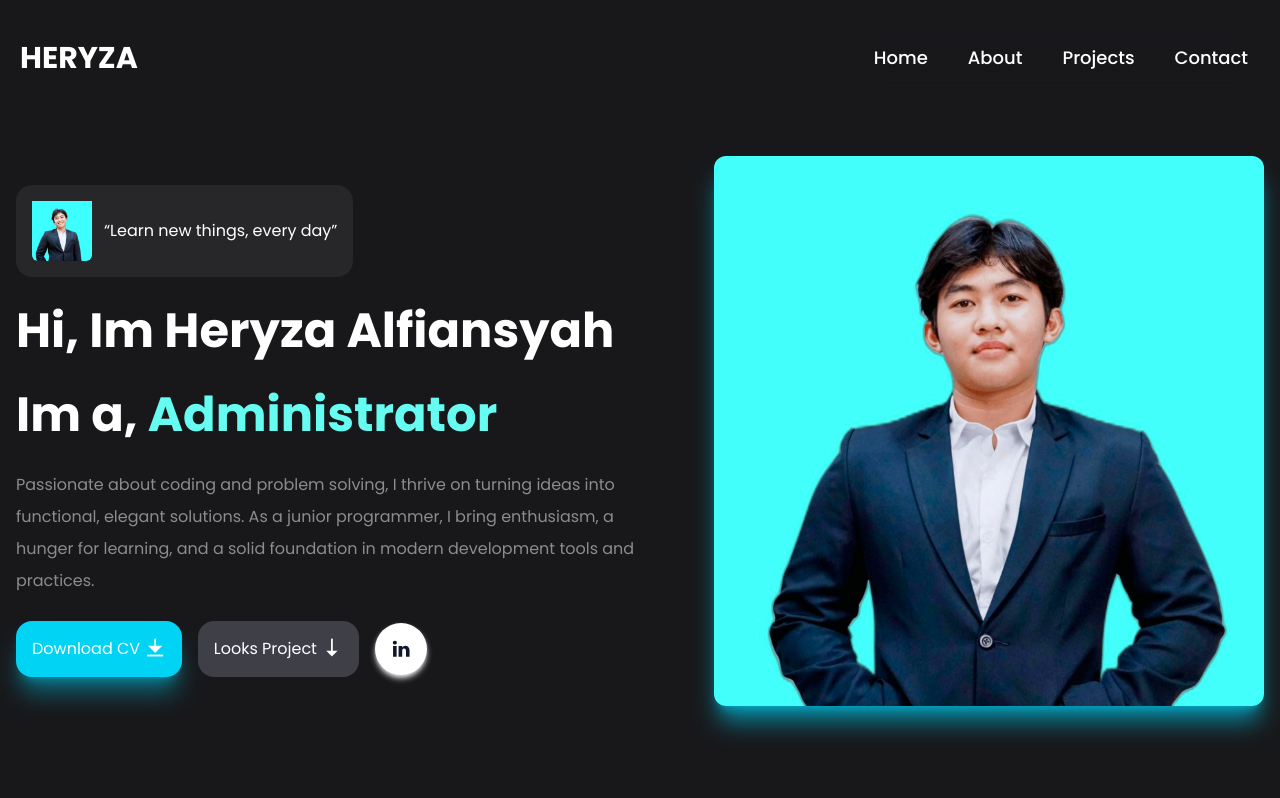
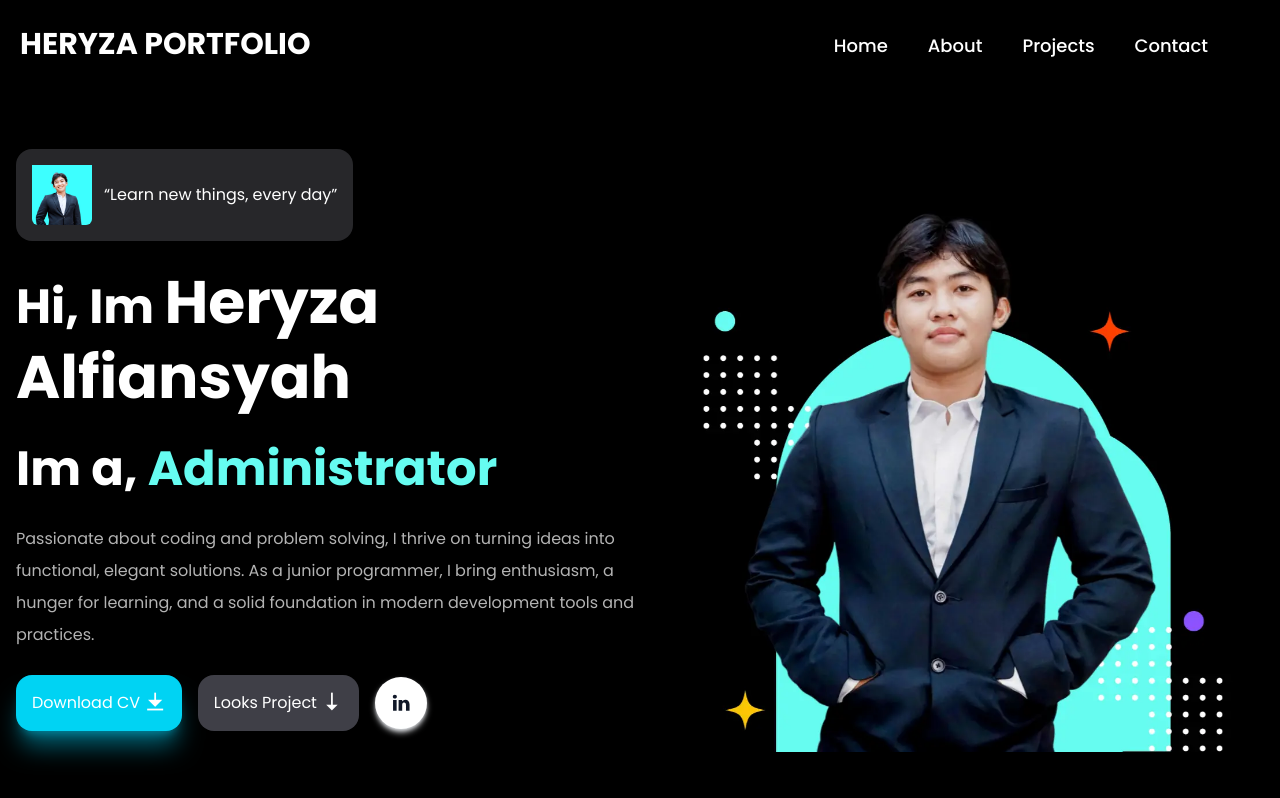
Before and after one commit to asthmon/heryza-portfolio, a React (Vite) app: page / in a window 1280 px wide. Shown: the top 798 px of the page. Built offline with nearby package versions, Linux system fonts and the light colour scheme.

Commit message:
big important update

```diff
--- a/index.html
+++ b/index.html
@@ -3,6 +3,7 @@
 
 <head>
   <meta charset="UTF-8" />
+  <meta name="google-site-verification" content="7VFv7pqZnbUwrJhQGMXyrc3_0O_ZgQ4HRI2z6ssWpvk" />
   <link rel="icon" type="image/svg+xml" href="/assets/favicon.ico" />
   <meta name="viewport" content="width=device-width, initial-scale=1.0" />
   <!-- font poppin -->
@@ -12,7 +13,7 @@
   <title>Heryza</title>
 </head>
 
-<body class="bg-zinc-900 text-white" id="about">
+<body class="bg-black text-white" id="about">
   <div id="root"></div>
   <script type="module" src="/src/main.jsx"></script>
 </body>
--- a/src/App.jsx
+++ b/src/App.jsx
@@ -6,36 +6,39 @@ function App() {
 
   return (
     <>
-      <div className="home grid md:grid-cols-2 items-center pt-10 xl:gap-0 gap-6 grid-cols-1" id="home">
+      {/*Home*/}
+      <div className="grid py-10 md:grid-cols-2 w-full items-center pt-10 xl:gap-0 gap-6 grid-cols-1" id="">
         <div className="animate__animated animate__fadeInUp animate__delay-3s">
           <div className="flex items-center gap-3 mb-6 bg-zinc-800 w-fit p-4 rounded-2xl ">
             <img src={DataImage.SubImage} alt="" className="w-15 rounded-b-md" loading="lazy" />
             <q>Learn new things, every day</q>
           </div>
-          <h1 className="text-5xl/tight font-bold mb-6">Hi, Im Heryza Alfiansyah</h1>
+          <h1 className="text-5xl/tight font-bold mb-6">Hi, Im <span className="text-6xl/tight main-header">Heryza Alfiansyah</span></h1>
           <h3 className="text-5xl/tight font-bold mb-6 typing-text">Im a, <span></span></h3>
-          <p className="text-base/loose mb-6 opacity-50">Passionate about coding and problem solving, I thrive on turning ideas into functional, elegant solutions. As a junior programmer, I bring enthusiasm, a hunger for learning, and a solid foundation in modern development tools and practices.
+          <p className="text-base/loose mb-6 opacity-70">Passionate about coding and problem solving, I thrive on turning ideas into functional, elegant solutions. As a junior programmer, I bring enthusiasm, a hunger for learning, and a solid foundation in modern development tools and practices.
           </p>
           <div className="flex items-center sm:gap-4 gap-2">
             <a href="#" className="bg-cyan-400 shadow-xl shadow-cyan-500/50 p-4 rounded-2xl hover:bg-cyan-200 transition delay-150 duration-300 ease-in-out hover:scale-110 active:scale-110">Download CV <i className="ri-download-fill ri-lg"></i></a>
             <a href="#project" className="bg-zinc-700 p-4 rounded-2xl hover:bg-zinc-600 transition delay-150 duration-300 ease-in-out hover:scale-110 active:scale-110" >Looks Project <i className="ri-arrow-down-long-fill ri-lg"></i></a>
-            <a href="https://www.linkedin.com/in/heryza-alfiansyah/" class="lg:w-13 lg:h-13 sm:w-17 sm:h-17 h-13 w-12 flex items-center relative overflow-hidden justify-center rounded-full bg-white shadow-md shadow-gray-200 group transition-all duration-300">
-              <svg class="fill-gray-900 relative z-10 transition-all duration-300 group-hover:fill-white" xmlns="http://www.w3.org/2000/svg" width="28" height="28" viewBox="0 0 72 72" fill="none">
+            <a href="https://www.linkedin.com/in/heryza-alfiansyah/" className="lg:w-13 lg:h-13 sm:w-17 sm:h-17 h-13 w-12 flex items-center relative overflow-hidden justify-center rounded-full bg-white shadow-md shadow-gray-200 group transition-all duration-300">
+              <svg className="fill-gray-900 relative z-10 transition-all duration-300 group-hover:fill-white" xmlns="http://www.w3.org/2000/svg" width="28" height="28" viewBox="0 0 72 72" fill="none">
                 <path d="M24.7612 55.999V28.3354H15.5433V55.999H24.7621H24.7612ZM20.1542 24.5591C23.3679 24.5591 25.3687 22.4348 25.3687 19.7801C25.3086 17.065 23.3679 15 20.2153 15C17.0605 15 15 17.065 15 19.7799C15 22.4346 17.0001 24.5588 20.0938 24.5588H20.1534L20.1542 24.5591ZM29.8633 55.999H39.0805V40.5521C39.0805 39.7264 39.1406 38.8985 39.3841 38.3088C40.0502 36.6562 41.5668 34.9455 44.1138 34.9455C47.4484 34.9455 48.7831 37.4821 48.7831 41.2014V55.999H58V40.1376C58 31.6408 53.4532 27.6869 47.3887 27.6869C42.4167 27.6869 40.233 30.4589 39.0198 32.347H39.0812V28.3364H29.8638C29.9841 30.9316 29.8631 56 29.8631 56L29.8633 55.999Z" fill=""></path>
               </svg>
-              <div class="absolute top-full left-0 w-full h-full shadow-xl shadow-cyan-500/50 rounded-full bg-cyan-400 z-0 transition-all duration-500 group-hover:top-0"></div>
+              <div className="absolute top-full left-0 w-full h-full shadow-xl shadow-cyan-500/50 rounded-full bg-cyan-400 z-0 transition-all duration-500 group-hover:top-0"></div>
             </a>
           </div>
         </div>
-        <img src={DataImage.HeroImage} alt="Hero Image" className="w-[550px] shadow-xl shadow-cyan-500/70 rounded-xl md:ml-auto animate__animated animate__fadeInUp animate__delay-4s" loading="lazy" />
-      </div>
+        <img src={DataImage.HeroImage} alt="Hero Image" className="w-[680px] rounded-xl md:ml-auto animate__animated animate__fadeInUp animate__delay-4s" loading="lazy" />
+      </div >
+      {/*Home*/}
 
       {/* About */}
-      <div className="about mt-32 py-10" id="about">
-        <div className="xl:w-2/3 lg:w-3/4 w-full mx-auto p-7 bg-zinc-800 rounded-lg" data-aos="fade-up"
+      <div id="aboutme" className="aboutme pt-10">
+        < div className="mt-32 py-10" >
+          <div className="xl:w-2/3 lg:w-auto w-full mx-auto p-7 bg-zinc-800 rounded-lg" data-aos="fade-up"
             data-aos-duration="1000">
             <img src={DataImage.SubImage} alt="image" className="w-20 rounded-md mb-10 sm:hidden" loading="lazy" />
-          <p className="text-base/loose mb-10">
+            <p className="text-lg/loose mb-10">
               With some of completed projects and years of hands-on experience, I combine creativity with technical precision to deliver impactful solutions. My work is rooted in a deep understanding of modern technologies and a commitment to clean, efficient code.
               Whether tackling complex challenges or refining user experiences, I thrive on turning ideas into reality. Every project reflects my dedication to quality, innovation, and continuous learning.
             </p>
@@ -53,6 +56,8 @@ function App() {
               </div>
             </div>
           </div>
+        </div>
+        {/* About */}
         {/* Tools */}
         <div className="tools mt-32">
           <h1 className="text-4xl/snug font-bold mb-4" data-aos="fade-up" data-aos-duration="1000">My Skill Set & Tools</h1>
@@ -75,11 +80,12 @@ function App() {
 
           </div>
         </div>
-      </div>
+      </div >
       {/* About */}
 
       {/* Projects */}
-      <div className="projects mt-32 py-10" id="project">
+
+      <div className="projects mt-32 py-20" id="project">
         <h1 className="text-center text-4xl font-bold mb-2" data-aos="fade-up" data-aos-duration="1000">Projects</h1>
         <p className="text-base/loose text-center opacity-50" data-aos="fade-up" data-aos-duration="1000" data-aos-delay="300">Heres Some Of my projects.</p>
         <div className="project-box mt-14 grid lg:grid-cols-3 sm:grid-cols-2 grid-cols-1 gap-4">
@@ -107,17 +113,17 @@ function App() {
 
       {/* Contact */}
 
-      <div className="contact mt-32 sm:p-10 p-0" id="contact">
+      <div className="contact mt-32 sm:p-10 p-0 py-10" id="contact">
         <h1 className="text-4xl mb-2 font-bold text-center" data-aos="fade-up" data-aos-duration="1000">Contact</h1>
         <p className="text-base/loose text-center mb-10 opacity-50" data-aos="fade-up" data-aos-duration="1000" data-aos-delay="300">Send me a message</p>
-        <form action="https://formsubmit.co/heryzariz15@gmail.com" method="POST" className="bg-zinc-800 p-10 sm:w-fit w-full mx-auto rounded-md" autoComplete="off" data-aos="fade-up" data-aos-duration="1000" data-aos-delay="500">
+        <form action="https://formsubmit.co/heryzariz15@gmail.com" method="POST" className="bg-zinc-900 opacity-20 p-10 sm:w-fit w-full mx-auto rounded-md" autoComplete="off" data-aos="fade-up" data-aos-duration="1000" data-aos-delay="500">
           <div className="flex flex-col gap-6">
             <div className="flex flex-col gap-2">
               <label className="font-semibold">Full Name</label>
               <input type="text" name="name" placeholder="Name" className="border border-zinc-500 p-2 rounded-md" required />
             </div>
             <div className="flex flex-col gap-2">
-              <label className="font-semibold" s>Email</label>
+              <label className="font-semibold">Email</label>
               <input type="email" name="email" placeholder="example123@gmail.com" className="border border-zinc-500 p-2 rounded-md" required />
             </div>
             <div className="flex flex-col gap-2">
--- a/src/components/NavBar.jsx
+++ b/src/components/NavBar.jsx
@@ -2,6 +2,17 @@ import { useState, useEffect } from "react"
 
 export default function NavBar() {
     const [active, setActive] = useState(false);
+    const [isSticky, setIsSticky] = useState(false);
+
+    useEffect(() => {
+        const handleScroll2 = () => {
+            const triggerPoint = 64;
+            setIsSticky(window.scrollY > triggerPoint);
+        };
+
+        window.addEventListener("scroll", handleScroll2);
+        return () => window.removeEventListener("scroll", handleScroll2);
+    }, []);
 
     useEffect(() => {
         const handleScroll = () => {
@@ -18,19 +29,22 @@ export default function NavBar() {
         }
     }, [])
     return (
-        <div className="navbar py-7 flex items-center justify-between">
-            <div className="logo">
-                <h1 className="text-3xl font-bold bg-cyan-300 rounded-lg shadow-md transition duration-500 shadow-cyan-500 md:shadow-none text-black p-1 md:bg-transparent
-                md:text-white md:hover:text-cyan-300">HERYZA</h1>
-            </div>
-            <ul className={`menu flex items-center sm:gap-10 gap-4 md:static fixed left-1/2 -translate-x-1/2
-            md:-translate-x-0 md:opacity-100 bg-white/30 backdrop-blur-md p-4 rounded-br-2xl rounded-bl-2xl
-            md:bg-transparent transition-all md:transition-none z-40 ${active ? "top-0 opacity-100" : "-top-10 opacity-0"}}`}>
-                <li><a href="#home" className="sm:text-lg text-base font-medium transition duration-500 hover:text-cyan-300">Home</a></li>
-                <li><a href="#about" className="sm:text-lg text-base font-medium transition duration-500 hover:text-cyan-300">About</a></li>
-                <li><a href="#project" className="sm:text-lg text-base font-medium transition duration-500 hover:text-cyan-300">Projects</a></li>
-                <li><a href="#contact" className="sm:text-lg text-base font-medium transition duration-500 hover:text-cyan-300">Contact</a></li>
+
+        <div className={`navbar py-3 flex items-center w-full justify-between ${isSticky ? "fixed justify-center z-100 left-0 right-auto md:bg-transparent/80 md:backdrop-blur-3xl" : ""}`}>
+            {!isSticky ?
+                (< div className={`logo`}>
+                    <h1 className="text-3xl font-bold shadow-md transition duration-500 md:shadow-none p-1 md:bg-transparent
+                md:text-white md:hover:text-cyan-300">HERYZA PORTFOLIO</h1>
+                </div>) : ""}
+            <ul className={`menu flex font-bold items-center md:ml-10 sm:gap-10 gap-4 md:static fixed left-1/2 -translate-x-1/2
+            md:-translate-x-10 ${isSticky ? "md:-translate-x-auto sm:text-2xl md:pt-0 md:text-4xl xxl:gap-70 md:pb-3" : ""} md:opacity-100 bg-white/50 backdrop-blur-md p-4 ${!isSticky ? "md:pt-5" : ""} rounded-br-2xl rounded-bl-2xl
+            md:bg-transparent transition-all md:transition-none z-40 ${active ? "top-0 opacity-100" : "-top-10 opacity-0"}`}>
+                <li><a href="#home" className="sm:text-lg text-white font-medium transition duration-500 hover:text-cyan-300">Home</a></li>
+                <li><a href="#aboutme" className="sm:text-lg text-white font-medium transition duration-500 hover:text-cyan-300">About</a></li>
+                <li><a href="#project" className="sm:text-lg text-white font-medium transition duration-500 hover:text-cyan-300">Projects</a></li>
+                <li><a href="#contact" className="sm:text-lg text-white font-medium transition duration-500 hover:text-cyan-300">Contact</a></li>
             </ul>
         </div >
+
     )
 };
--- a/src/components/Preloader.jsx
+++ b/src/components/Preloader.jsx
@@ -3,7 +3,7 @@ export default function Preloader() {
     const [loading, setLoading] = useState(true);
 
     useEffect(() => {
-        setTimeout(() => setLoading(false), 2000);
+        setTimeout(() => setLoading(false), 1000);
     }, [])
     return (
         loading && (
--- a/src/data.js
+++ b/src/data.js
@@ -1,4 +1,4 @@
-import HeroImage from "/assets/mine-photo.jpg";
+import HeroImage from "/assets/mine-photo.webp";
 import SubImage from "/assets/mine-photo-sub.jpeg";
 
 const Image = {
--- a/src/main.jsx
+++ b/src/main.jsx
@@ -16,7 +16,7 @@ AOS.init();
 createRoot(document.getElementById('root')).render(
   <StrictMode>
     <Preloader />
-    <div className='container mx-auto px-4'>
+    <div className='container home mx-auto px-4' id='home'>
       <NavBar />
       <App />
       <Footer />
```
Also changed, not shown: public/assets/mine-photo.webp (added), 1 other file (tests, documents, lock files or other folders). Lines whose indentation alone changed are shown as unchanged.
